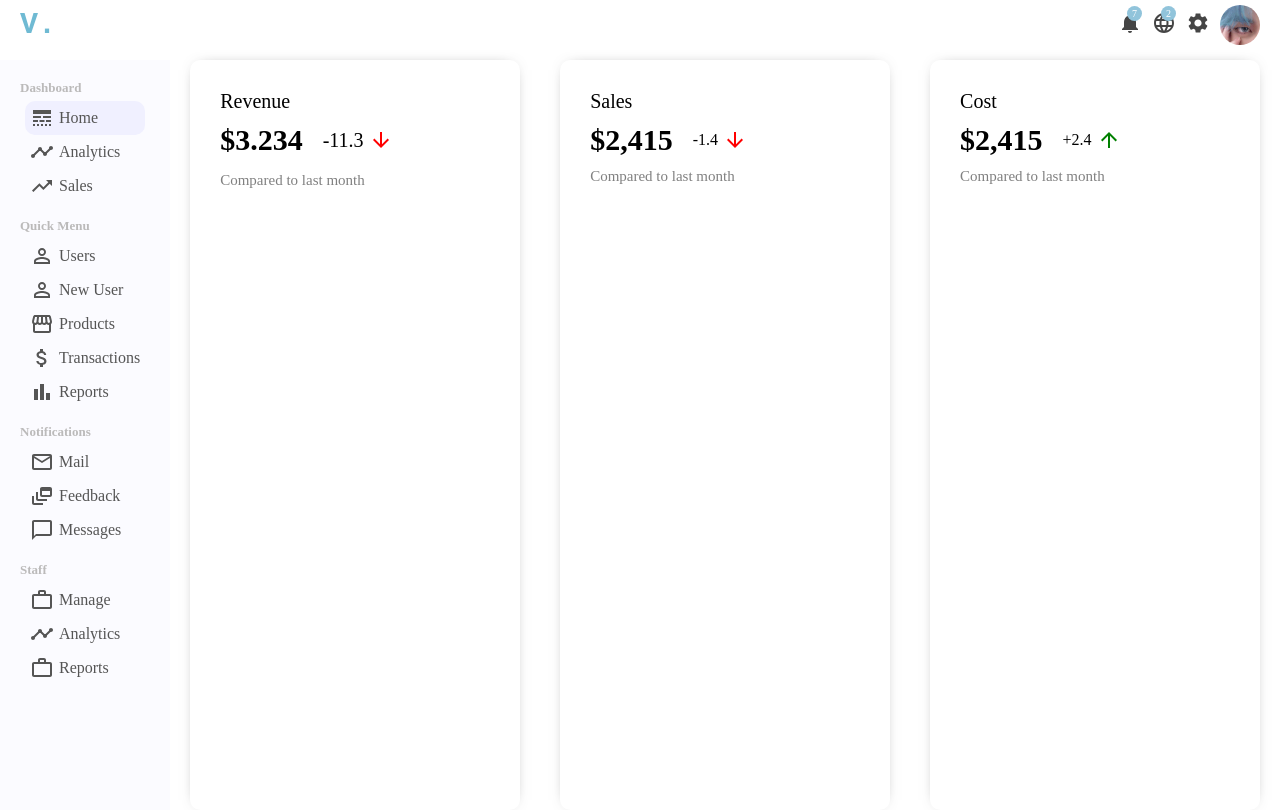
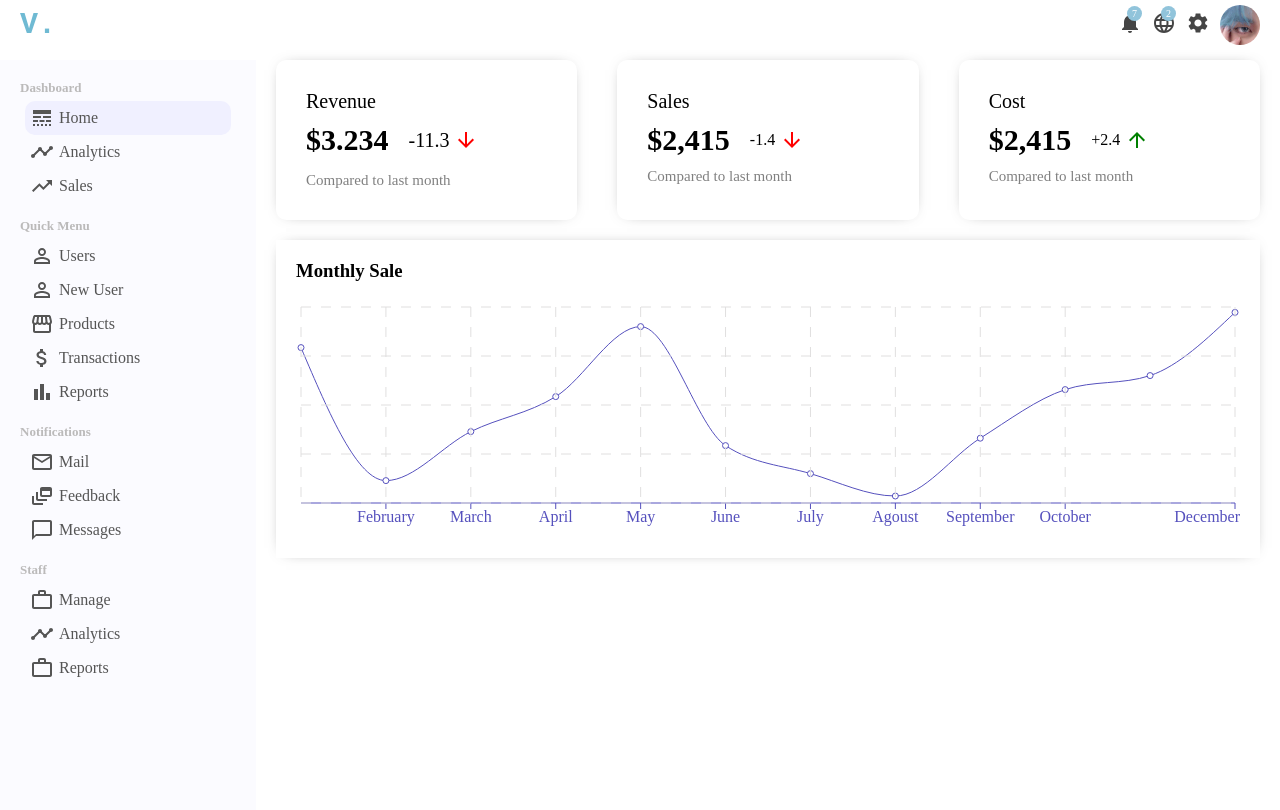
Before and after one commit to imlilac/dashboard-admin, a React (Create React App) app: page / in a window 1280 px wide. Built offline with nearby package versions, Linux system fonts and the light colour scheme.

Commit message:
add chart component

```diff
--- a/package.json
+++ b/package.json
@@ -14,6 +14,7 @@
     "react-dom": "^18.3.1",
     "react-router-dom": "^6.27.0",
     "react-scripts": "5.0.1",
+    "recharts": "^2.13.0",
     "web-vitals": "^2.1.0"
   },
   "scripts": {
--- /dev/null
+++ b/src/components/Chart/Chart.css
@@ -0,0 +1,8 @@
+.chart {
+   margin: 20px;
+   padding: 20px;
+   box-shadow: 0 0 15px -10px rgba(0, 0, 0, 0.75);
+}
+.chartTitle {
+   margin-bottom: 20px;
+}
--- /dev/null
+++ b/src/components/Chart/Chart.jsx
@@ -0,0 +1,27 @@
+import React from 'react'
+import {
+     ResponsiveContainer,
+     LineChart,
+     Line,
+     XAxis,
+     CartesianGrid,
+     Tooltip
+} from "recharts"
+
+import "./Chart.css"
+
+export default function Chart({ title, data, dataKey, grid }) {
+  return (
+    <div className='chart'>
+          <h3 className='chartTitle'>{title}</h3>
+          <ResponsiveContainer width="100%" aspect={4}>
+               <LineChart data={data}>
+                    <XAxis dataKey="name" stroke='#5550bd'/>
+                    <Line type="monotone" dataKey={dataKey} stroke='#5550bd'/>
+                    <Tooltip/>
+                    {grid && <CartesianGrid stroke='#e0dfdf' strokeDasharray="10" />}
+               </LineChart>
+          </ResponsiveContainer>
+    </div>
+  );
+}
--- /dev/null
+++ b/src/datas.js
@@ -0,0 +1,52 @@
+let xAxisData = [
+   {
+      name: "Januery",
+      Sale: 222_000,
+   },
+   {
+      name: "February",
+      Sale: 32_000,
+   },
+   {
+      name: "March",
+      Sale: 102_000,
+   },
+   {
+      name: "April",
+      Sale: 152_000,
+   },
+   {
+      name: "May",
+      Sale: 252_000,
+   },
+   {
+      name: "June",
+      Sale: 82_000,
+   },
+   {
+      name: "July",
+      Sale: 42_000,
+   },
+   {
+      name: "Agoust",
+      Sale: 10_000,
+   },
+   {
+      name: "September",
+      Sale: 92_580,
+   },
+   {
+      name: "October",
+      Sale: 162_000,
+   },
+   {
+      name: "November",
+      Sale: 182_050,
+   },
+   {
+      name: "December",
+      Sale: 272_300,
+   },
+];
+
+export { xAxisData };
--- a/src/pages/home/Home.css
+++ b/src/pages/home/Home.css
@@ -0,0 +1,3 @@
+.home {
+   flex: 4;
+}
--- a/src/pages/home/Home.js
+++ b/src/pages/home/Home.js
@@ -1,6 +1,14 @@
 import React from "react";
 import Feature from "../../components/Feature/Feature";
+import Chart from "../../components/Chart/Chart";
+import { xAxisData } from "../../datas";
+import "./Home.css";
 
-export default function home() {
-   return <Feature />;
+export default function Home() {
+   return (
+      <div className="home">
+         <Feature />
+         <Chart grid title="Monthly Sale" data={xAxisData} dataKey="Sale" />
+      </div>
+   );
 }
```
Also changed, not shown: 1 other file (tests, documents, lock files or other folders).
